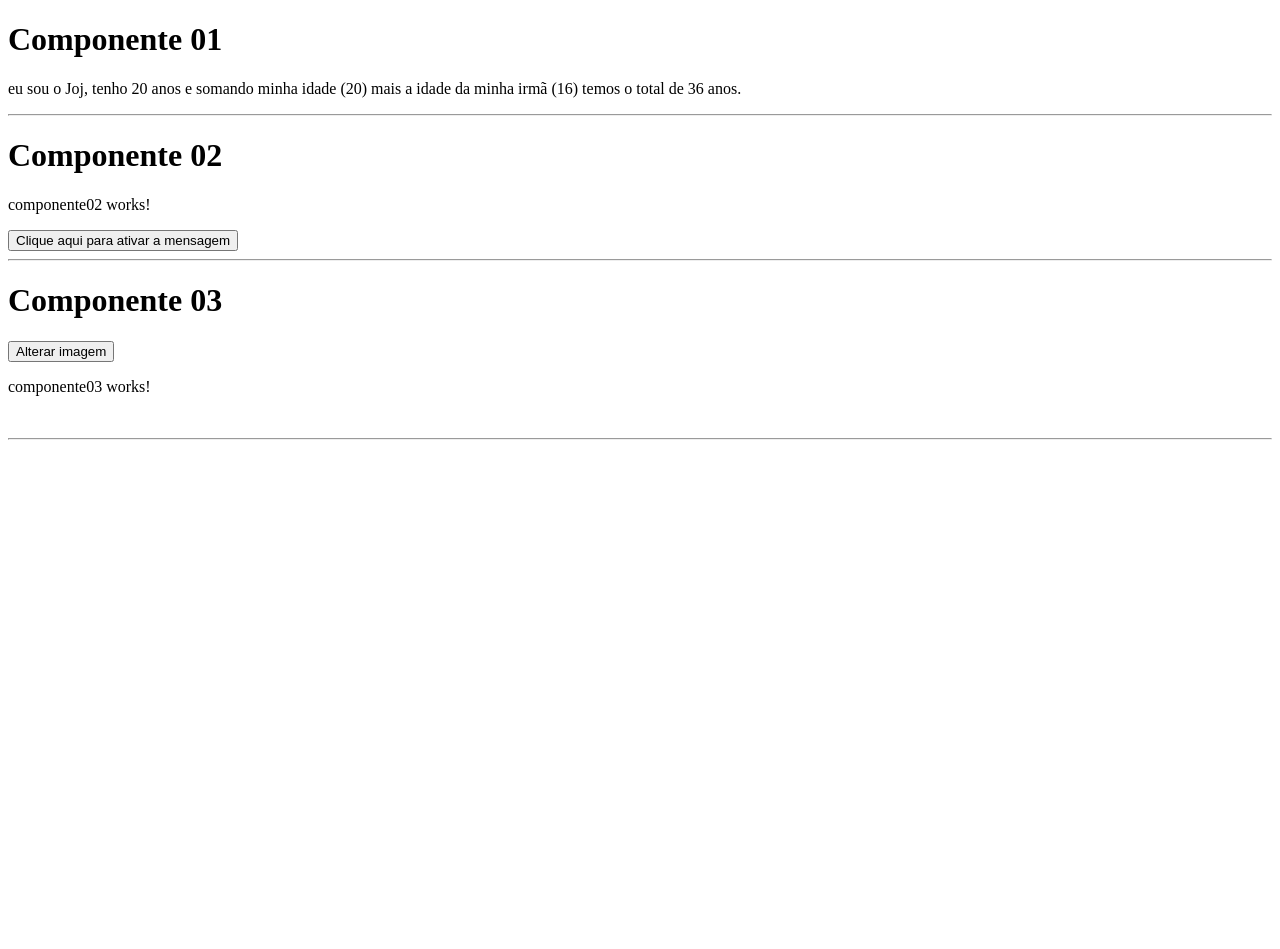
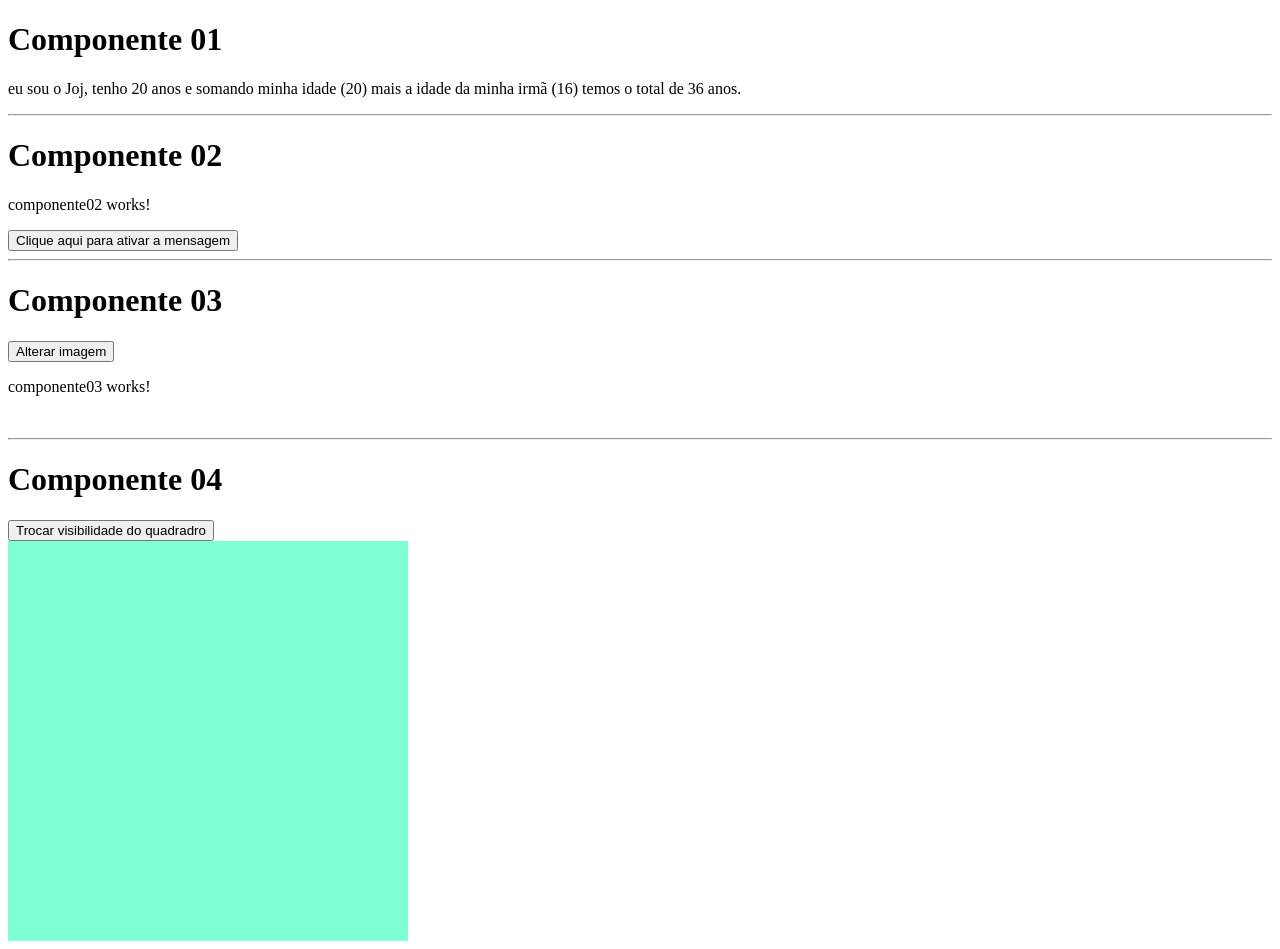
Before and after one commit to JoaoLucasLourenco/angular-basico, an Angular app in the folder curso-angular/: page / in a window 1280 px wide. Before the commit the page ends 800 px from the top, so only its background shows below. Built offline with nearby package versions, Linux system fonts and the light colour scheme.

Commit message:
diretiva *ngIf

```diff
--- a/curso-angular/src/app/app.component.html
+++ b/curso-angular/src/app/app.component.html
@@ -1,3 +1,4 @@
 <app-componente01></app-componente01>
 <app-componente02></app-componente02>
 <app-componente03></app-componente03>
+<app-componente04></app-componente04>
--- a/curso-angular/src/app/app.component.ts
+++ b/curso-angular/src/app/app.component.ts
@@ -3,11 +3,12 @@
 import { Componente01Component } from './componente01/componente01.component';
 import { Componente02Component } from './componente02/componente02.component';
 import { Componente03Component } from "./componente03/componente03.component";
+import { Componente04Component } from "./componente04/componente04.component";
 
 @Component({
   selector: 'app-root',
   standalone: true,
-  imports: [RouterOutlet, Componente01Component, Componente02Component, Componente03Component],
+  imports: [RouterOutlet, Componente01Component, Componente02Component, Componente03Component, Componente04Component],
   templateUrl: './app.component.html',
   styleUrl: './app.component.css'
 })
--- /dev/null
+++ b/curso-angular/src/app/componente04/componente04.component.css
@@ -0,0 +1,5 @@
+.quadrado{
+    width: 400px;
+    height: 400px;
+    background-color: aquamarine;
+}
--- /dev/null
+++ b/curso-angular/src/app/componente04/componente04.component.html
@@ -0,0 +1,3 @@
+<h1>Componente 04</h1>
+<button (click)="trocarVisibilidade()">Trocar visibilidade do quadradro</button>
+<div class="quadrado" *ngIf="exibir"></div>
--- /dev/null
+++ b/curso-angular/src/app/componente04/componente04.component.ts
@@ -0,0 +1,21 @@
+import { CommonModule } from '@angular/common';
+import { Component } from '@angular/core';
+
+@Component({
+  selector: 'app-componente04',
+  standalone: true,
+  imports: [CommonModule],
+  templateUrl: './componente04.component.html',
+  styleUrl: './componente04.component.css'
+})
+export class Componente04Component {
+  exibir:boolean = true
+  trocarVisibilidade(){
+    if(this.exibir===true){
+      this.exibir=false
+    }
+    else{
+      this.exibir = true
+    }
+  }
+}
```
Also changed, not shown: 1 other file (tests, documents, lock files or other folders).
